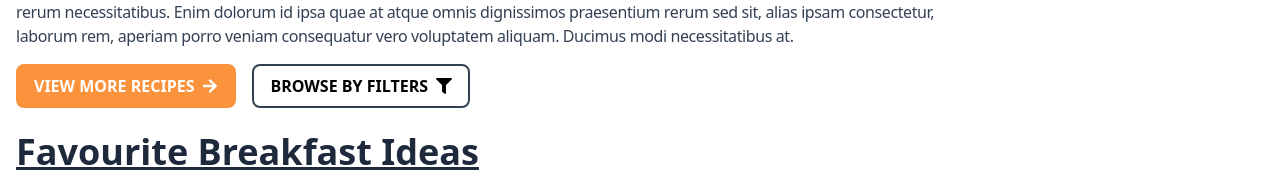
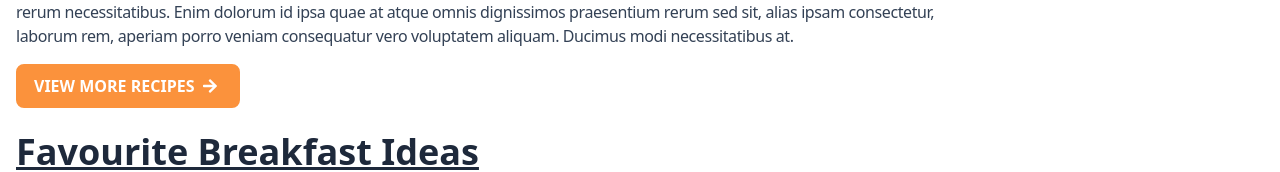
Before and after one commit to Jon-Felipe/Tasty-React, a React (Vite) app: page / in a window 1280 px wide. Shown: the part 192-364 px from the top of the page. Built offline with nearby package versions, Linux system fonts and the light colour scheme; no server answers.

Commit message:
removed view recipes by filters button home page

```diff
--- a/src/pages/Home.tsx
+++ b/src/pages/Home.tsx
@@ -43,7 +43,7 @@ const Home = () => {
           aperiam porro veniam consequatur vero voluptatem aliquam. Ducimus modi
           necessitatibus at.
         </p>
-        <div className='flex items-center gap-x-4'>
+        <div className='w-56'>
           <Link
             to='recipes'
             className='flex items-center gap-x-2 bg-orange-400 border-2 border-orange-400 text-white font-semibold uppercase px-4 py-2 rounded-lg hover:bg-white hover:text-orange-400'
@@ -51,15 +51,6 @@ const Home = () => {
             View more recipes
             <span>
               <FaArrowRight />
-            </span>
-          </Link>
-          <Link
-            to='recipe-search'
-            className='flex items-center gap-x-2 border-2 border-slate-700 font-semibold uppercase px-4 py-2 rounded-lg hover:bg-slate-700 hover:text-white'
-          >
-            Browse by filters
-            <span>
-              <FaFilter />
             </span>
           </Link>
         </div>
```
